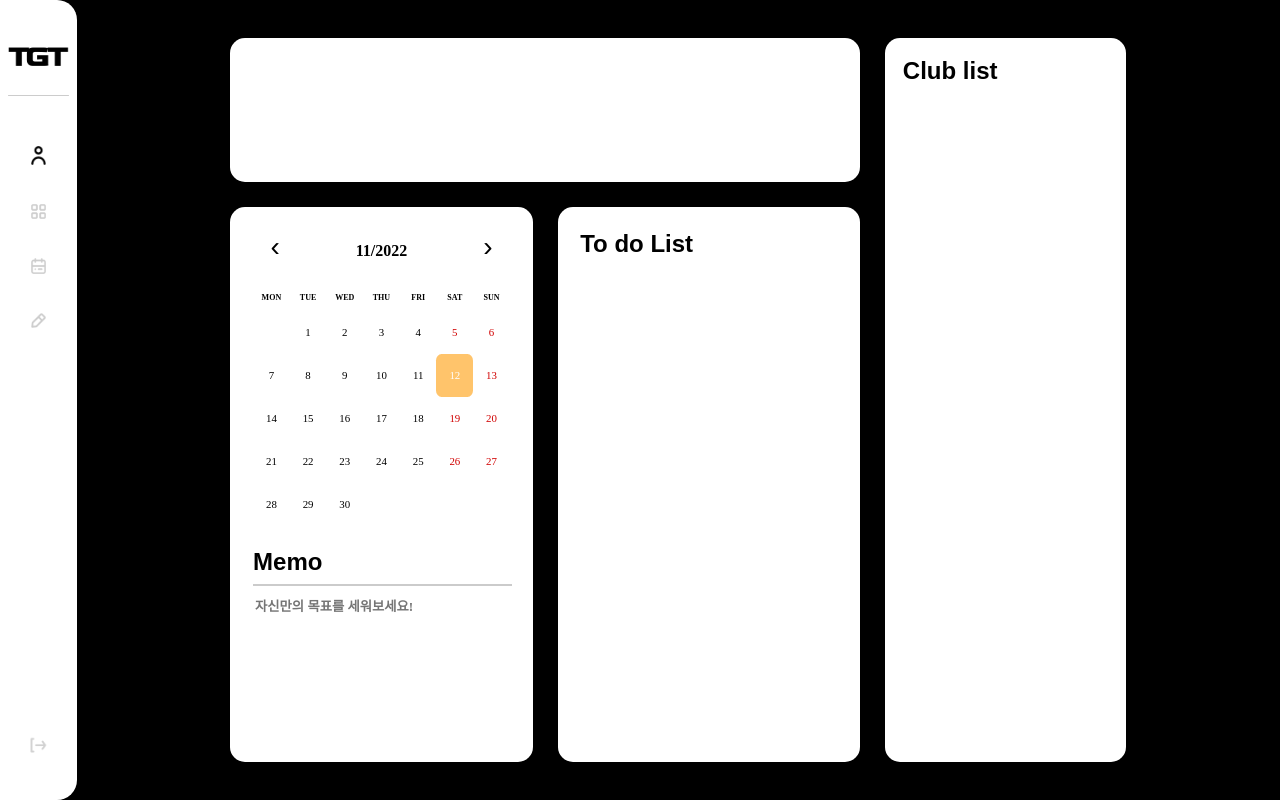
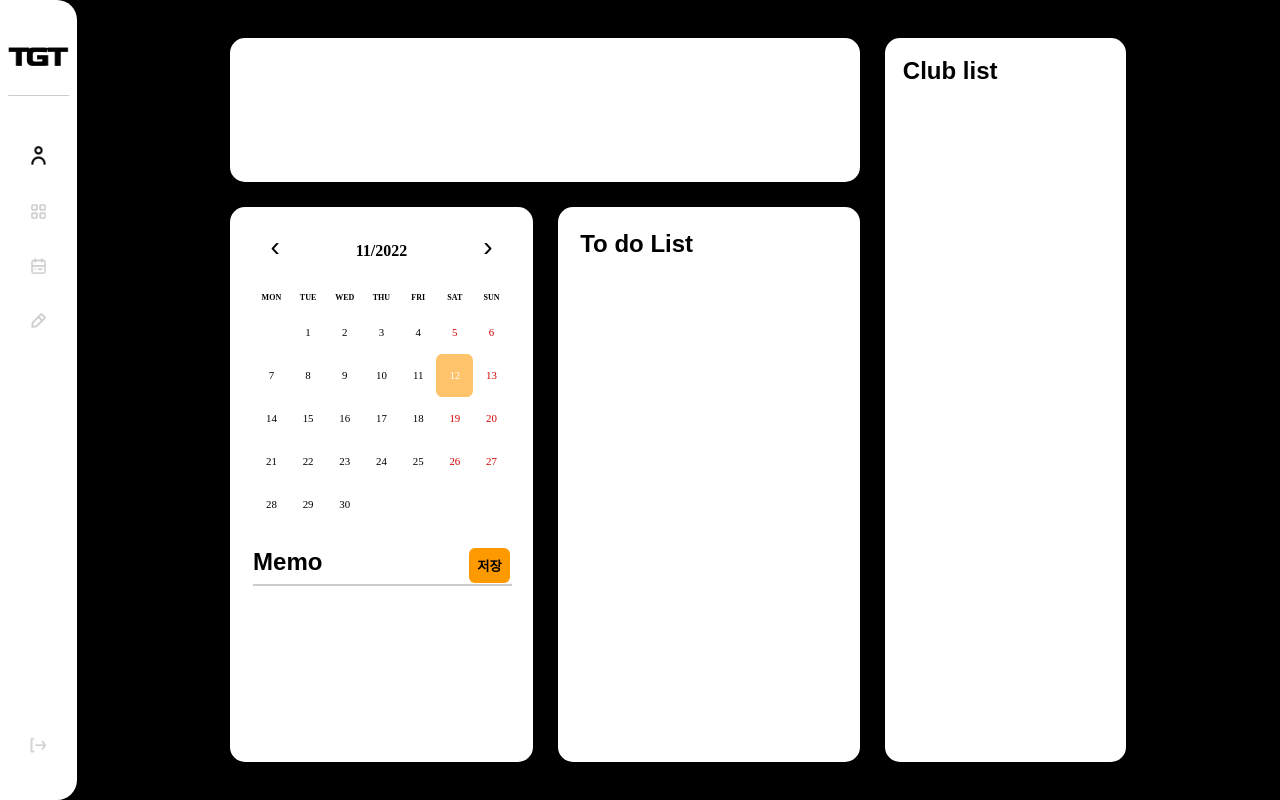
Before and after one commit to assayw119/TGT_front, a React (Create React App) app in the folder frontend/: page /Mainpage in a window 1280 px wide. Built offline with nearby package versions, Linux system fonts and the light colour scheme; no server answers; a web font is replaced by a local one.

Commit message:
feat: 메모 구현 완료

```diff
--- a/frontend/src/component/Mainpage/Memo.js
+++ b/frontend/src/component/Mainpage/Memo.js
@@ -1,14 +1,36 @@
-import React from 'react';
+import React, { useState } from 'react';
 import styled from 'styled-components';
-function Memo(props) {
+import axios from 'axios';
+function Memo({ my_memo }) {
+  const [memo, setMemo] = useState('');
+  const post_memo = async () => {
+    const data = {
+      memo: memo,
+    };
+    try {
+      await axios
+        .patch('http://127.0.0.1:8000/accounts/profile_update', data)
+        .then(res => {
+          console.log(res);
+        });
+    } catch (err) {
+      console.log(err);
+    }
+  };
   return (
     <>
       <Memo_div>
-        <Title>Memo</Title>
+        <Title>
+          Memo<Button onClick={post_memo}>저장</Button>
+        </Title>
         <Line></Line>
         <textarea
-          placeholder="자신만의 목표를 세워보세요!"
+          placeholder={my_memo === '' ? '자신만의 목표를 세워보세요!' : null}
           style={memo_input}
+          onChange={e => {
+            setMemo(e.target.value);
+          }}
+          defaultValue={my_memo}
         ></textarea>
       </Memo_div>
     </>
@@ -19,6 +41,7 @@ export default Memo;
 
 const Memo_div = styled.div`
   margin: 7.5%;
+  position: relative;
 `;
 
 const Title = styled.section`
@@ -42,3 +65,15 @@ const memo_input = {
   height: '10vmin',
   resize: 'none',
 };
+
+const Button = styled.button`
+  background: #ff9900;
+  border-radius: 6px;
+  border: none;
+  position: absolute;
+  right: 0;
+  cursor: pointer;
+  font-family: 'DMSans';
+  padding: 1vmin;
+  font-weight: 600;
+`;
--- a/frontend/src/routes/Mainpage.js
+++ b/frontend/src/routes/Mainpage.js
@@ -54,7 +54,7 @@ function Mainpage(props) {
         </div>
         <div className="item calendar">
           <Calendar_part />
-          <Memo />
+          <Memo my_memo={profile_info2.memo} />
         </div>
         <div className="item todo">
           <Todo />
```
